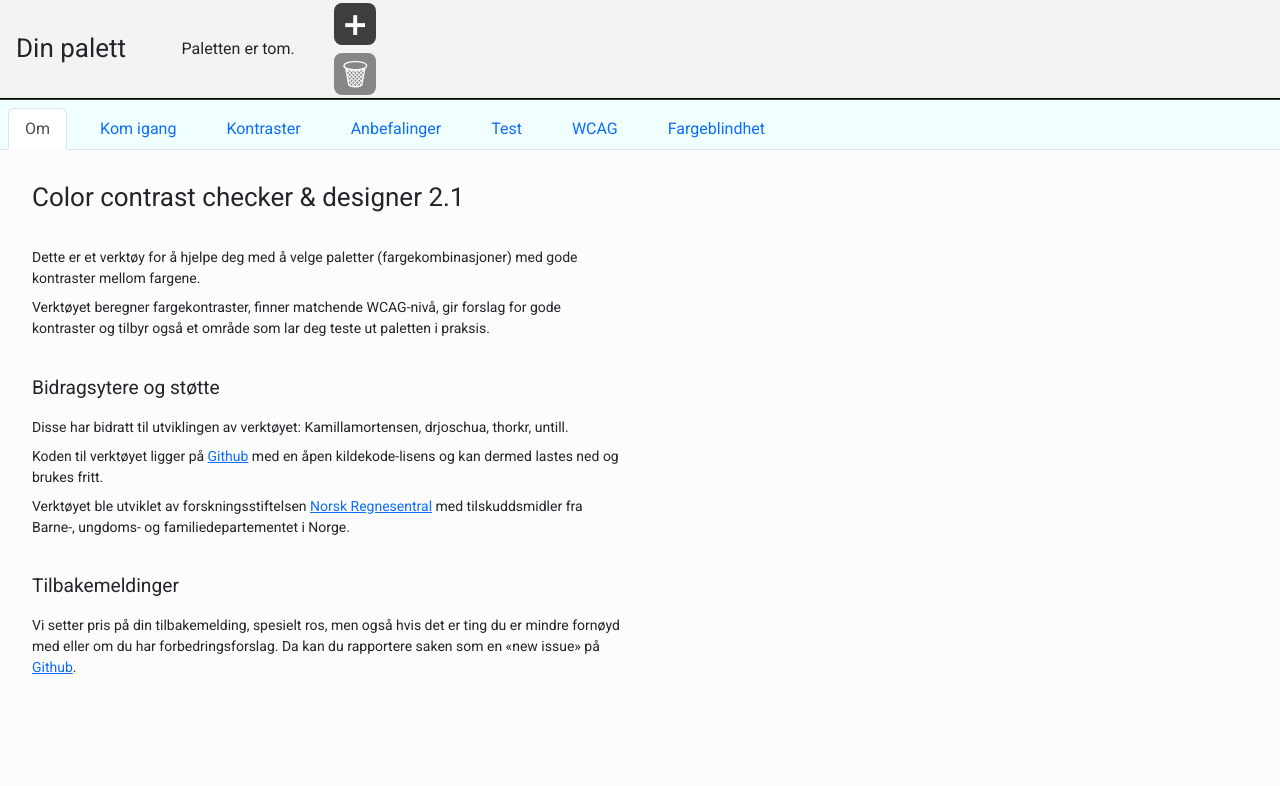
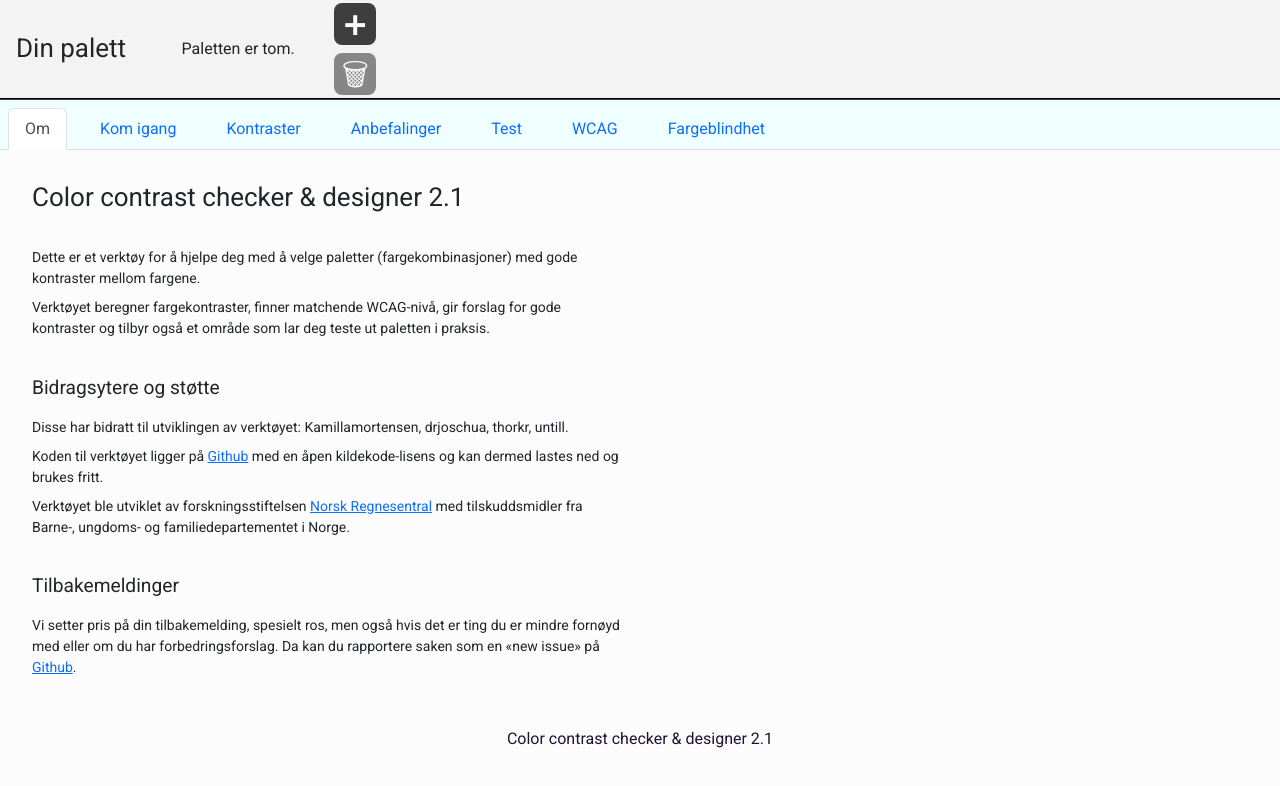
Before and after one commit to NorskRegnesentral/ccc21, a React (Create React App) app: page /#/ in a window 1280 px wide. Shown: the top 786 px of the page. Built offline with nearby package versions, Linux system fonts and the light colour scheme.

Commit message:
added footer

```diff
--- a/public/locales/nb/translation.json
+++ b/public/locales/nb/translation.json
@@ -38,7 +38,6 @@
   "my-colors-heading" : "Din palett",
   "my-colors-empty" : "Paletten er tom.",
     "change-color" : "Endre farge",
-    "footer-text": "",
     "input-delete" : "fjern farge",
     "add-color" : "legg til fargekode",
     "clear-palette" : "tøm paletten",
--- a/src/components/footer/footer.jsx
+++ b/src/components/footer/footer.jsx
@@ -1,8 +1,10 @@
 /*SPDX-License-Identifier: GPL-3.0-or-later*/
 import "./footer.css";
 import React, { useState, useEffect } from "react";
+import { useTranslation } from 'react-i18next';
 
-const Footer = ({ backgroundColor, textColor, text }) => {
+const Footer = ({ backgroundColor, textColor }) => {
+  const { t } = useTranslation();
   return (
     <div
       className="footer"
@@ -11,7 +13,7 @@ const Footer = ({ backgroundColor, textColor, text }) => {
         color: textColor,
       }}
     >
-      <p>{text}</p>
+      <p>{t('about-section-title')}</p>
     </div>
   );
 };
--- a/src/pages/home/home.jsx
+++ b/src/pages/home/home.jsx
@@ -242,7 +242,6 @@ function Home() {
         <Footer
         backgroundColor="#fcfcfc"
         textColor="#1f1235"
-        text={t('footer-text')}
         />
       </nav>
     </div>
```
